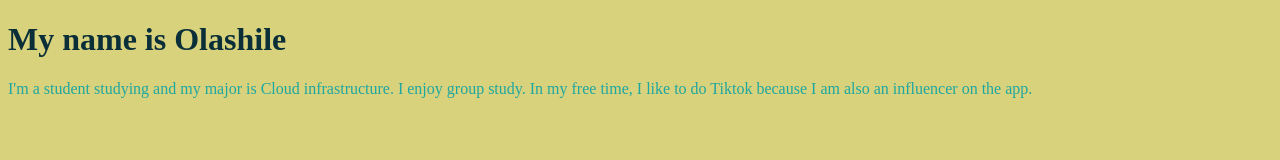
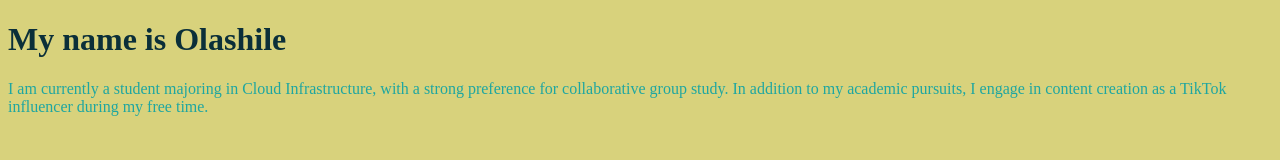
Before and after one commit to raymondshile/raymondshile.github.io, a plain HTML site: page index.html in a window 1280 px wide. Drawn offline with Linux system fonts and the light colour scheme.

Commit message:
Update index.html

```diff
--- a/index.html
+++ b/index.html
@@ -20,6 +20,6 @@
     <body>
         <h1>My name is Olashile</h1>
 
-        <p>I'm a student studying and my major is Cloud infrastructure. I enjoy group study. In my free time, I like to do Tiktok because I am also an influencer on the app.</p>
+        <p>I am currently a student majoring in Cloud Infrastructure, with a strong preference for collaborative group study. In addition to my academic pursuits, I engage in content creation as a TikTok influencer during my free time.</p>
     </body>
 </html>
```
